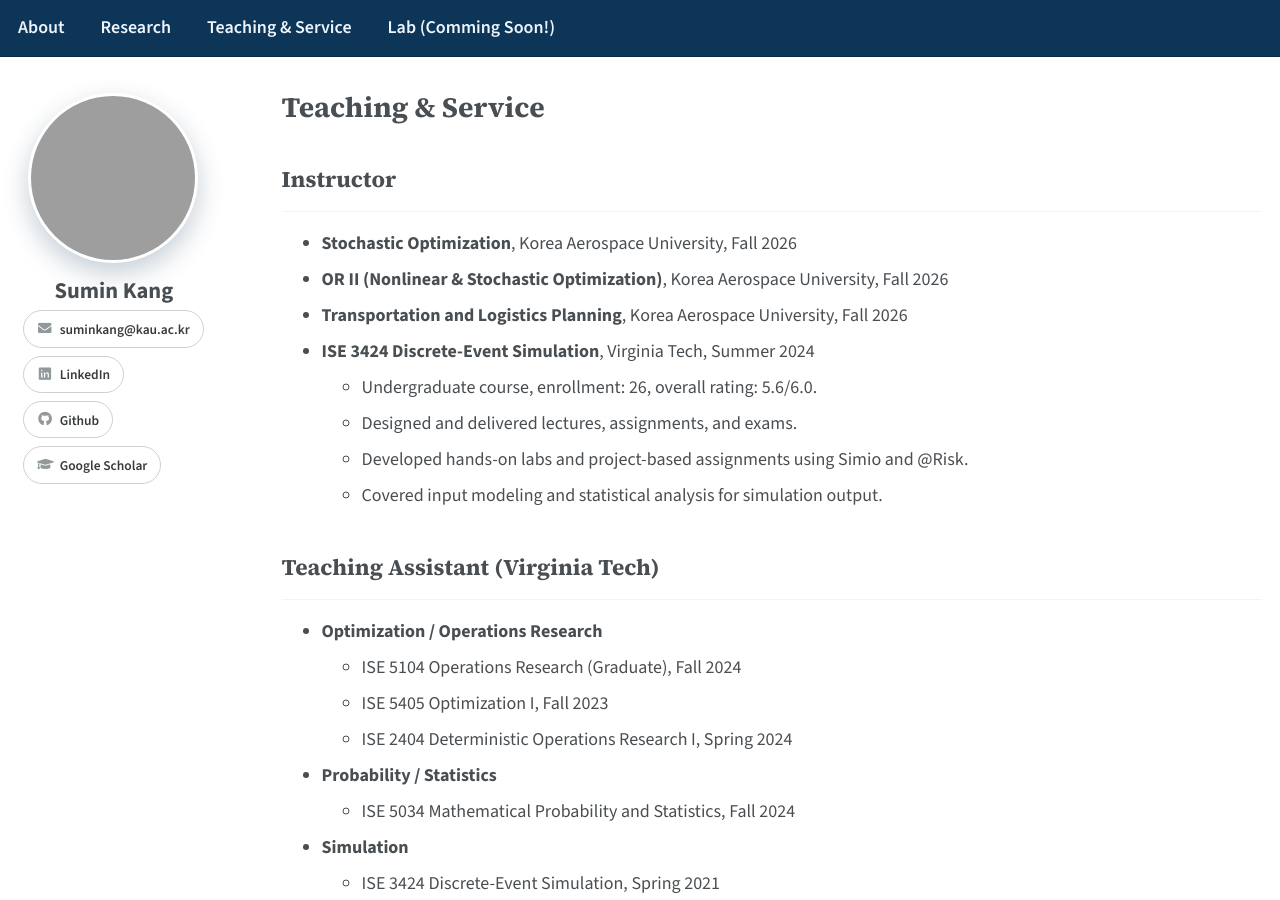
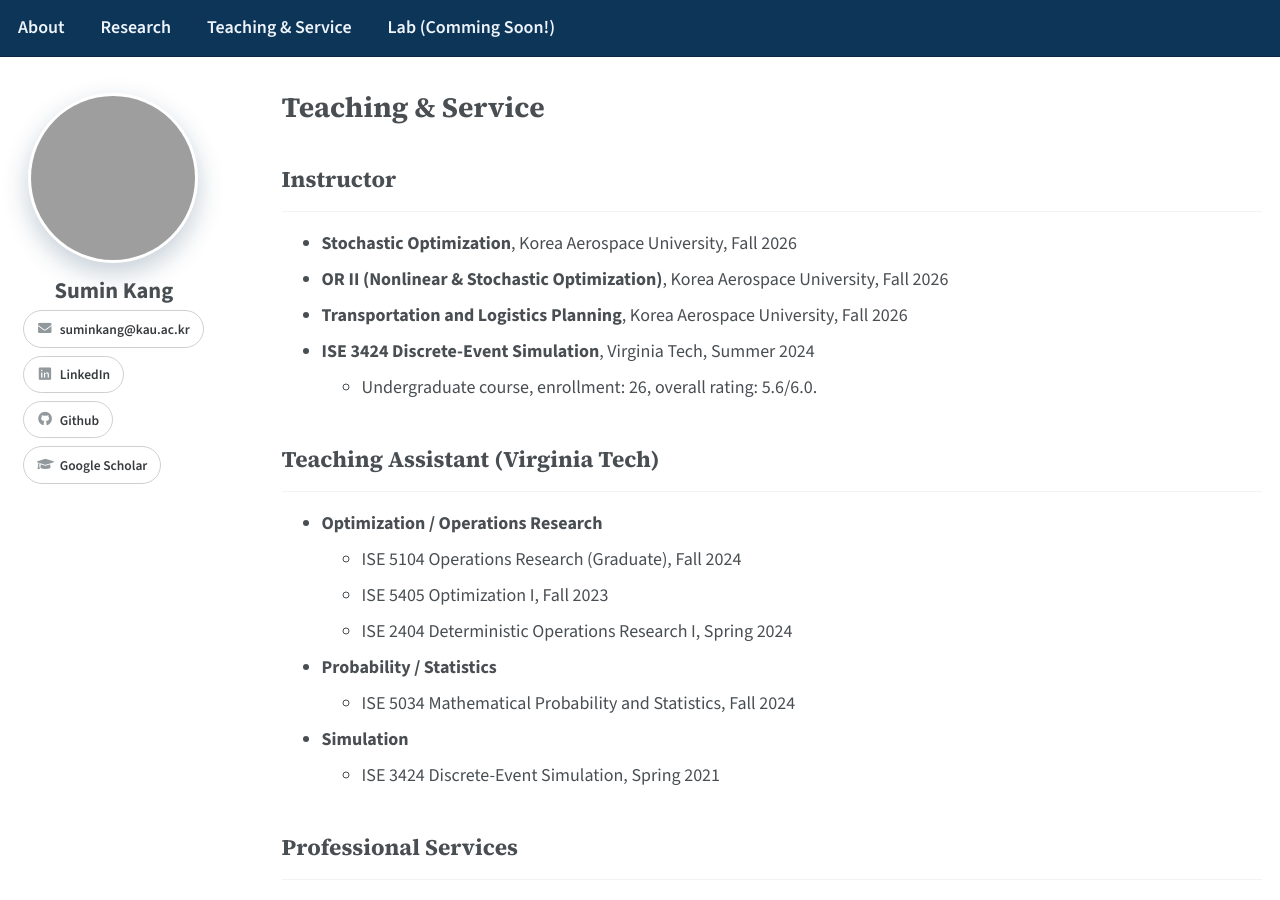
Before and after one commit to suminK/suminK.github.io, a Jekyll site: the page built from _pages/teaching-service.md, in a window 1280 px wide and 900 px high. Built offline with Jekyll 4.4.1, drawn with Linux system fonts in a browser that asks for light colours.

Commit message:
Update teaching-service.md

```diff
--- a/_pages/teaching-service.md
+++ b/_pages/teaching-service.md
@@ -14,9 +14,9 @@ author_profile: true
 - **Transportation and Logistics Planning**, Korea Aerospace University, Fall 2026
 - **ISE 3424 Discrete-Event Simulation**, Virginia Tech, Summer 2024
   - Undergraduate course, enrollment: 26, overall rating: 5.6/6.0.
-  - Designed and delivered lectures, assignments, and exams.
-  - Developed hands-on labs and project-based assignments using Simio and @Risk.
-  - Covered input modeling and statistical analysis for simulation output.
+  <!-- - Designed and delivered lectures, assignments, and exams. -->
+  <!-- - Developed hands-on labs and project-based assignments using Simio and @Risk. -->
+  <!-- - Covered input modeling and statistical analysis for simulation output. -->
 
 ## Teaching Assistant (Virginia Tech)
 ---
```
